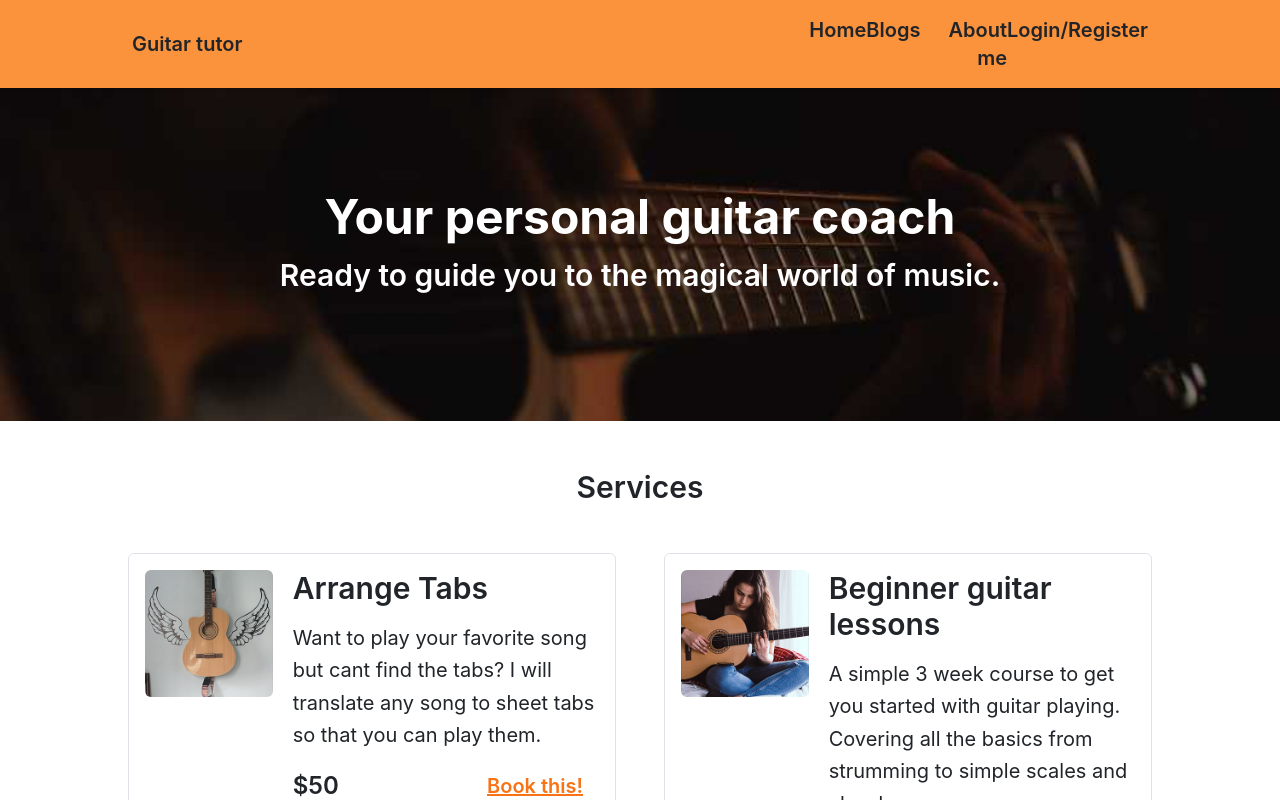
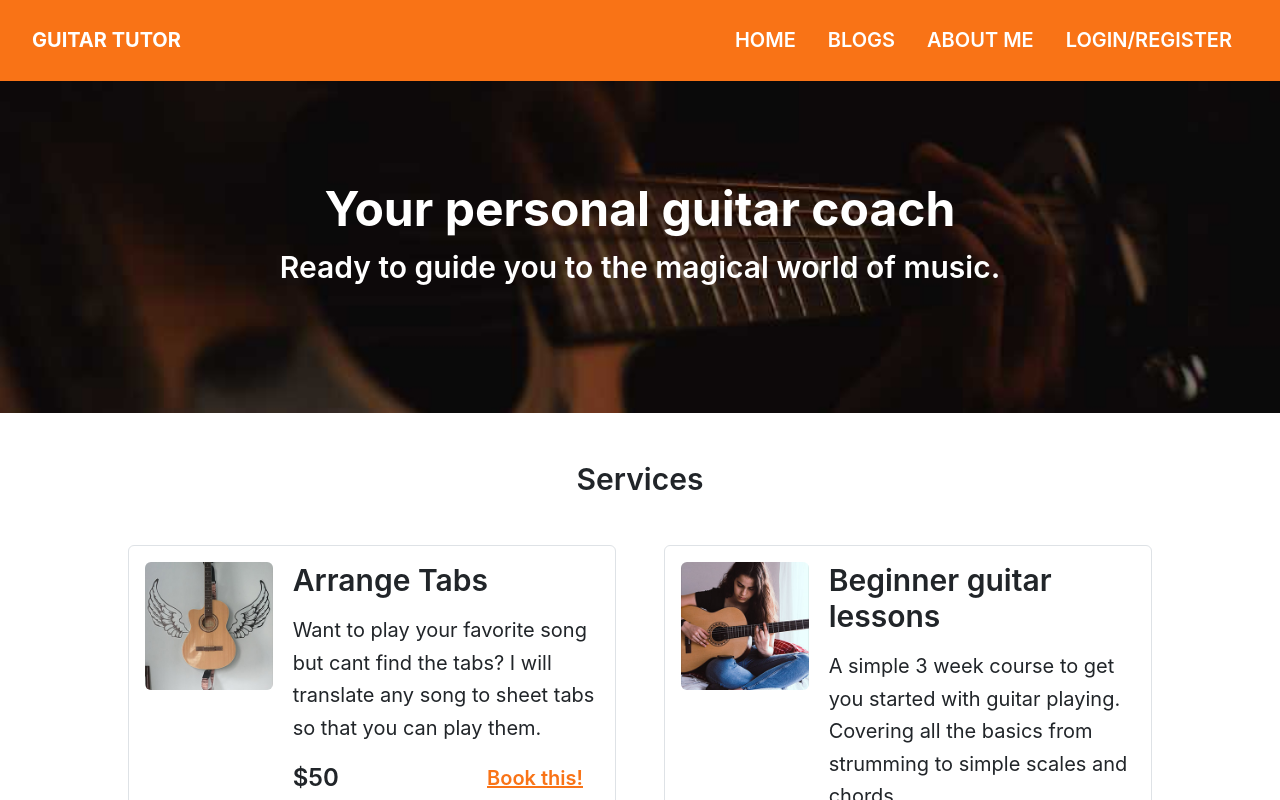
Before and after one commit to Labib2003/assignment-10-firebase-authentication, a React (Create React App) app: page / in a window 1280 px wide. Shown: the top 800 px of the page. Built offline with nearby package versions, Linux system fonts and the light colour scheme; no server answers; the HTML template or start-up script is replaced by a standard one.

Commit message:
responsive navbar added

```diff
--- a/src/SharedPages/Navbar/Navbar.js
+++ b/src/SharedPages/Navbar/Navbar.js
@@ -1,10 +1,11 @@
-import { signOut } from 'firebase/auth';
-import React from 'react';
-import { useAuthState } from 'react-firebase-hooks/auth';
-import { Link } from 'react-router-dom';
-import auth from '../../firebase.init';
+import { signOut } from "firebase/auth";
+import React from "react";
+import { useAuthState } from "react-firebase-hooks/auth";
+import { Link } from "react-router-dom";
+import auth from "../../firebase.init";
 
-const NavBar = () => {
+export default function Navbar({ fixed }) {
+    const [navbarOpen, setNavbarOpen] = React.useState(false);
     // checking for user
     const [user] = useAuthState(auth);
 
@@ -12,28 +13,69 @@
     const handleSignOut = () => {
         signOut(auth);
     };
-
     return (
-        <nav className='bg-orange-400 shadow-sm shadow-gray-400'>
-            <div className='w-full md:w-4/5 mx-auto py-3 px-1 flex justify-between text-xl font-semibold'>
-                <Link className='h-full my-auto' to='/'>Guitar tutor</Link>
-                <div className='w1/2 md:w-2/4 lg:w-1/3 lg:flex justify-between text-right'>
-                    <Link to='/'>Home</Link>
-                    <br />
-                    <Link to='/blogs'>Blogs</Link>
-                    <br />
-                    <Link to='/about'>About me</Link>
-                    <br />
+        <>
+            <nav className="relative flex flex-wrap items-center justify-between px-2 py-3 bg-orange-500">
+                <div className="container px-4 mx-auto flex flex-wrap items-center justify-between">
+                    <div className="w-full relative flex justify-between lg:w-auto lg:static lg:block lg:justify-start">
+                        <Link
+                            className="text-xl font-bold leading-relaxed inline-block mr-4 py-2 whitespace-nowrap uppercase text-white"
+                            to="/home"
+                        >
+                            Guitar Tutor
+                        </Link>
+                        <button
+                            className="text-white cursor-pointer text-xl leading-none px-3 py-1 border border-solid border-transparent rounded bg-transparent block lg:hidden outline-none focus:outline-none"
+                            type="button"
+                            onClick={() => setNavbarOpen(!navbarOpen)}
+                        >
+                            <svg className="w-6 h-6" fill="currentColor" viewBox="0 0 20 20" xmlns="http://www.w3.org/2000/svg"><path fillRule="evenodd" d="M3 5a1 1 0 011-1h12a1 1 0 110 2H4a1 1 0 01-1-1zM3 10a1 1 0 011-1h12a1 1 0 110 2H4a1 1 0 01-1-1zM3 15a1 1 0 011-1h12a1 1 0 110 2H4a1 1 0 01-1-1z" clipRule="evenodd" /></svg>
+                        </button>
+                    </div>
+                    <div
+                        className={
+                            "lg:flex flex-grow items-center" +
+                            (navbarOpen ? " flex" : " hidden")
+                        }
+                        id="example-navbar-danger"
+                    >
+                        <ul className="flex flex-col lg:flex-row list-none lg:ml-auto">
+                            <li className="nav-item">
+                                <Link
+                                    className="px-3 py-2 flex items-center text-xl uppercase font-semibold leading-snug text-white hover:opacity-75"
+                                    to="/home"
+                                >
+                                    Home
+                                </Link>
+                            </li>
+                            <li className="nav-item">
+                                <Link
+                                    className="px-3 py-2 flex items-center text-xl uppercase font-semibold leading-snug text-white hover:opacity-75"
+                                    to="/blogs"
+                                >
+                                    Blogs
+                                </Link>
+                            </li>
+                            <li className="nav-item">
+                                <Link
+                                    className="px-3 py-2 flex items-center text-xl uppercase font-semibold leading-snug text-white hover:opacity-75"
+                                    to="/about"
+                                >
+                                    About Me
+                                </Link>
+                            </li>
+                            <li className="nav-item">
                                 {
                                     user ?
-                            <p onClick={handleSignOut} className='cursor-pointer'>Sign Out</p>
+                                        <p onClick={handleSignOut} className='px-3 py-2 flex items-center text-xl uppercase font-semibold leading-snug text-white hover:opacity-75 cursor-pointer'>Sign Out</p>
                                         :
-                            <Link to='/login'>Login/Register</Link>
+                                        <Link className="px-3 py-2 flex items-center text-xl uppercase font-semibold leading-snug text-white hover:opacity-75 cursor-pointer" to='/login'>Login/Register</Link>
                                 }
+                            </li>
+                        </ul>
                     </div>
                 </div>
             </nav>
+        </>
     );
-};
-
-export default NavBar;
+}
```
Lines whose indentation alone changed are shown as unchanged.
